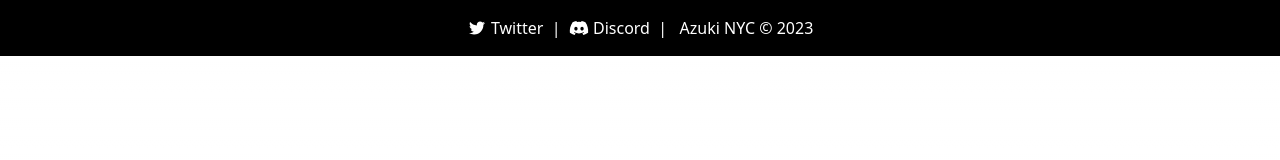
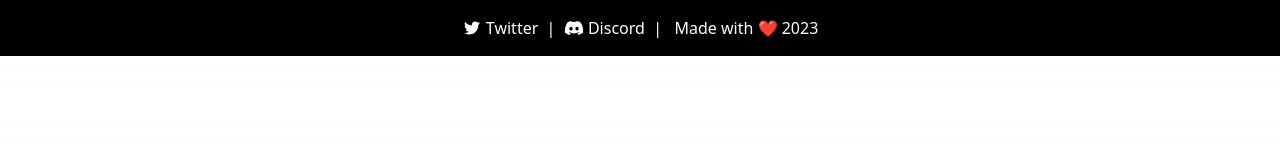
Before and after one commit to applezuki/applezuki, a Next.js app: page /Footer in a window 1280 px wide. Shown: the top 160 px of the page. Built offline with nearby package versions, Linux system fonts and the light colour scheme.

Commit message:
Change footer, made with love

```diff
--- a/src/pages/Footer.tsx
+++ b/src/pages/Footer.tsx
@@ -16,7 +16,7 @@ const Footer: React.FC = () => {
         Discord
       </a>
       &nbsp;&nbsp;|&nbsp;&nbsp;
-      Azuki NYC © 2023
+      Made with ❤️ 2023
     </footer>
   );
 };
```
